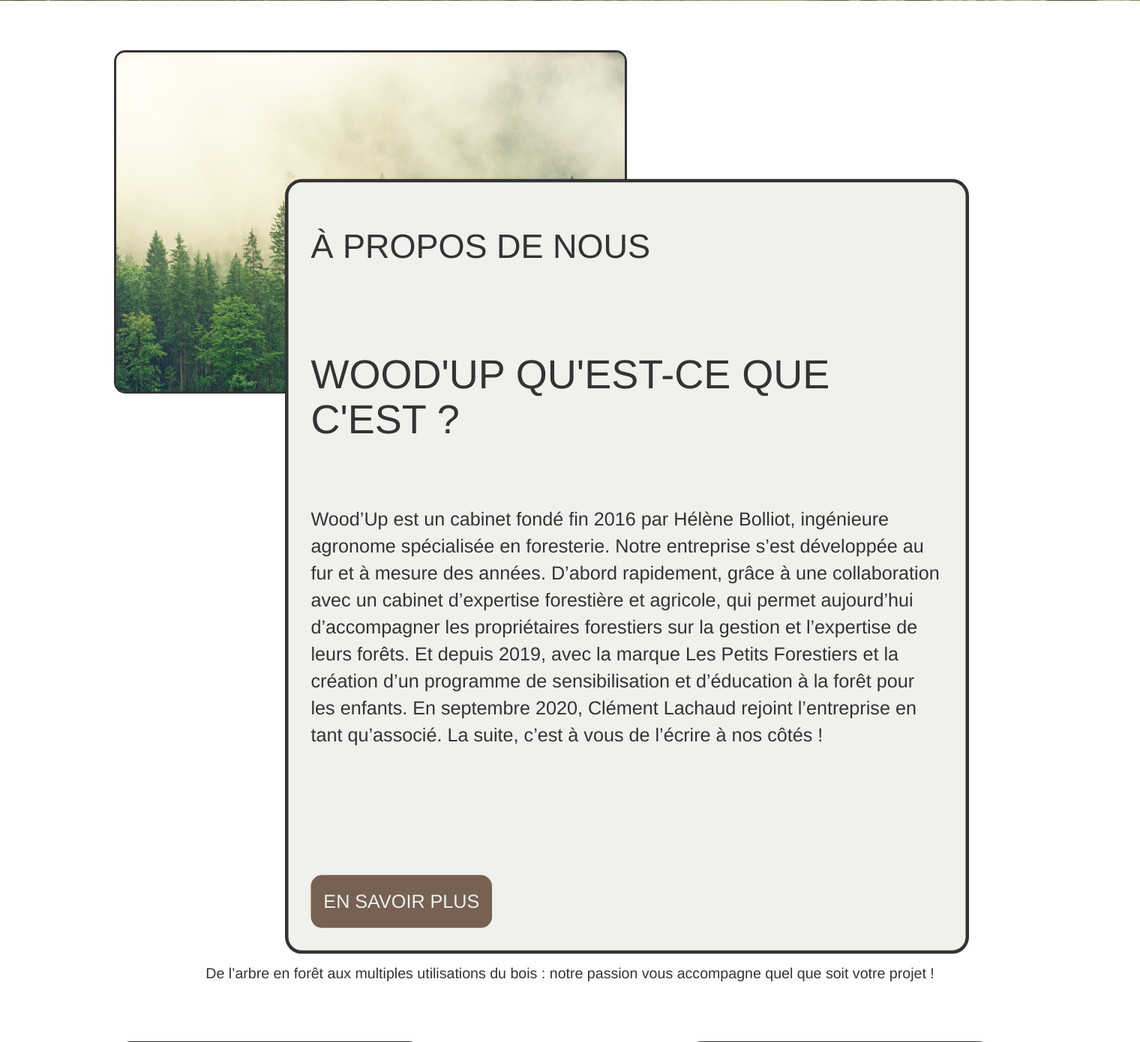
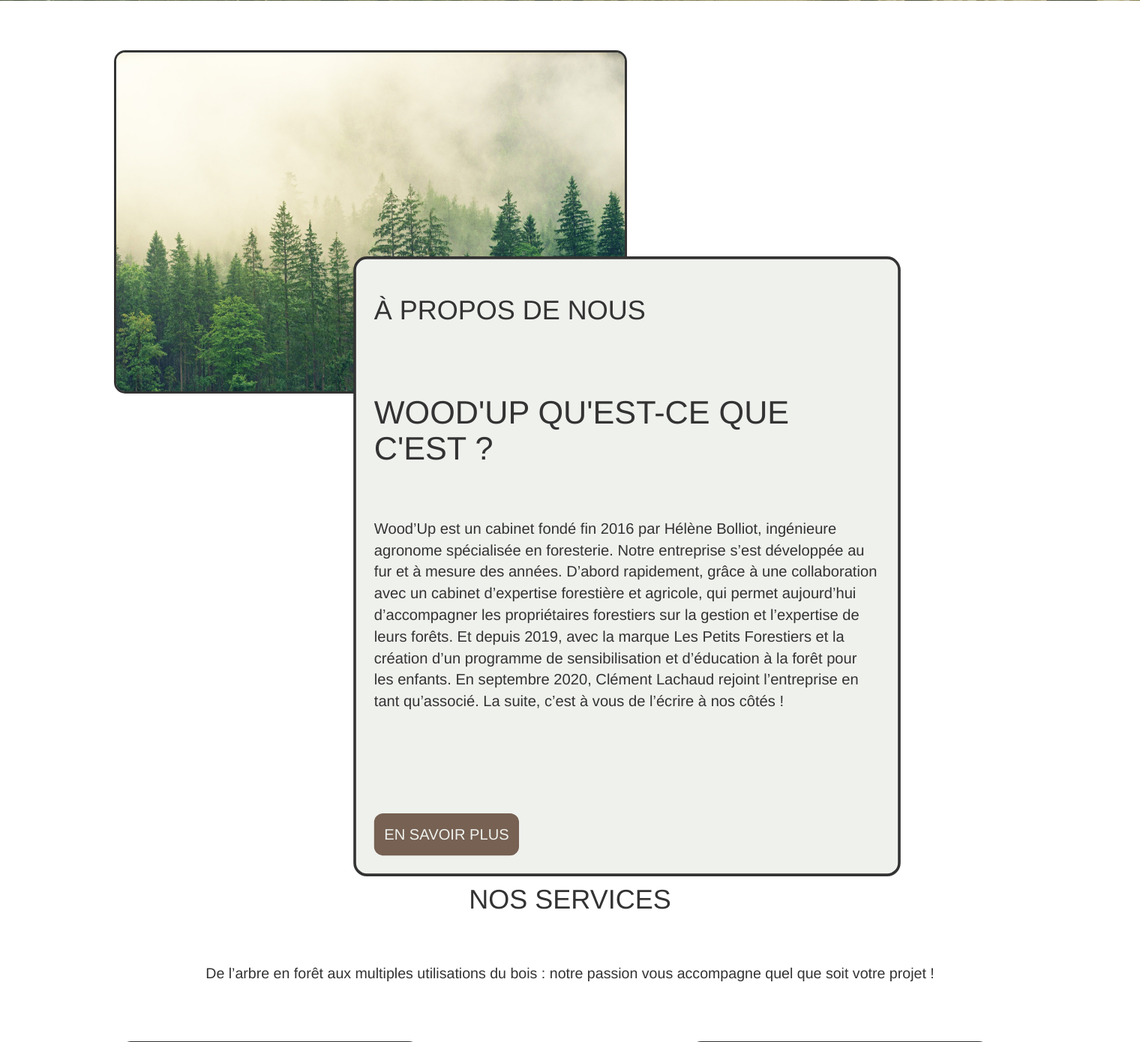
Before and after one commit to Nohan75/woodUp, a PHP site: page / in a window 1520 px wide, with the pointer over the restyled element. Shown: the part 727-2117 px from the top of the page at 75% size. Run offline with PHP 8.4, Linux system fonts and the light colour scheme.

Commit message:
Commit mise en page v3

```diff
--- a/css/effects.css
+++ b/css/effects.css
@@ -51,5 +51,5 @@
     transition: transform 0.5s ease-in-out;
 }
 .card-about:hover{
-    transform: scale(1.5);
+    transform: scale(1.2);
 }
```
